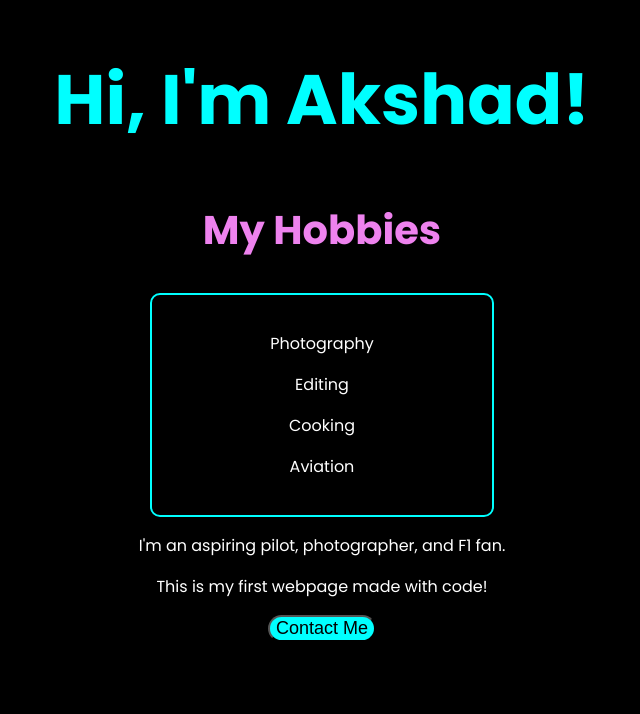
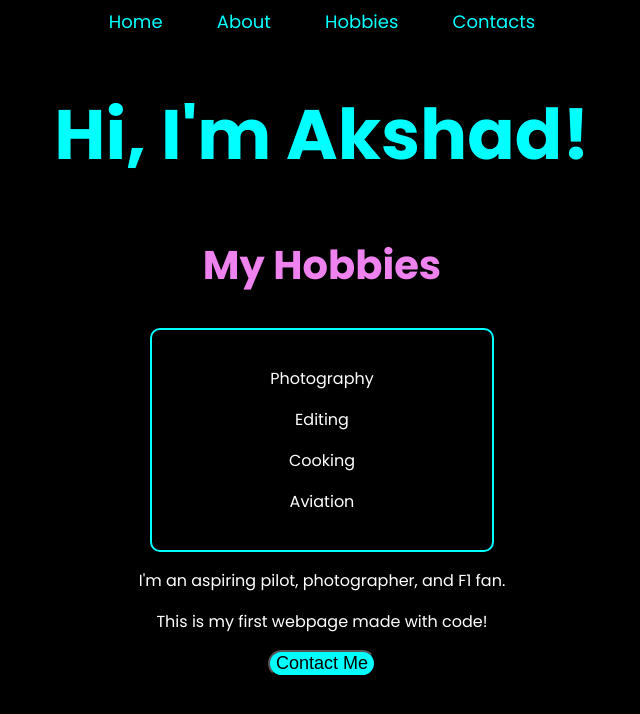
Before and after one commit to akshadanjankar080-lang/My-FIrst-Repository, a plain HTML site: page index.html in a window 1280 px wide. Shown: the whole page, without its empty margins (318-958 px from the left). Drawn offline with Linux system fonts and the light colour scheme.

Commit message:
added nav bar

```diff
--- a/index.html
+++ b/index.html
@@ -41,9 +41,28 @@ button:hover {
  border: 2px solid aqua;
  cursor: pointer;
 }
+nav {
+ background-color:#0a0a2a
+ padding:12px;
+ }
+nav a {
+ color: aqua;
+ margin: 0 25px;
+ text-decoration: none;
+ font-size: 18px;
+}
+ nav a:hover {
+  color: white
+}
 </style>
   </head>
   <body>
+   <nav>
+    <a href="#">Home</a>
+    <a href="#">About</a>
+    <a href="#">Hobbies</a>
+    <a href="#">Contacts</a>
+   </nav>
     <h1>Hi, I'm Akshad!</h1>
     <h2>My Hobbies</h2>
     <div class="hobby-box">
@@ -51,7 +70,7 @@ button:hover {
     <p>Editing</p>
     <p>Cooking</p>
     <p>Aviation</p>
-</div>
+    </div>
     <p>I'm an aspiring pilot, photographer, and F1 fan.</p>
     <p>This is my first webpage made with code!</p>
     <button>Contact Me</button>
```
